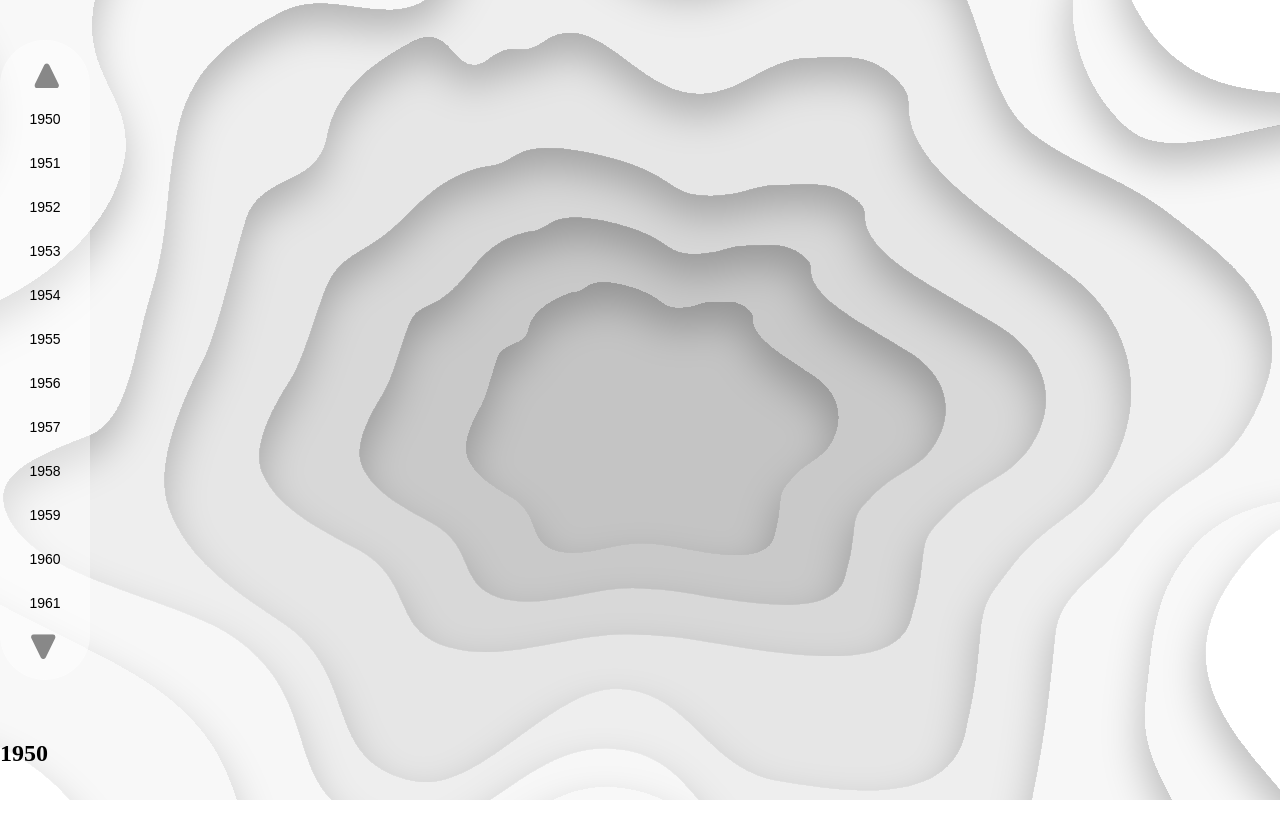
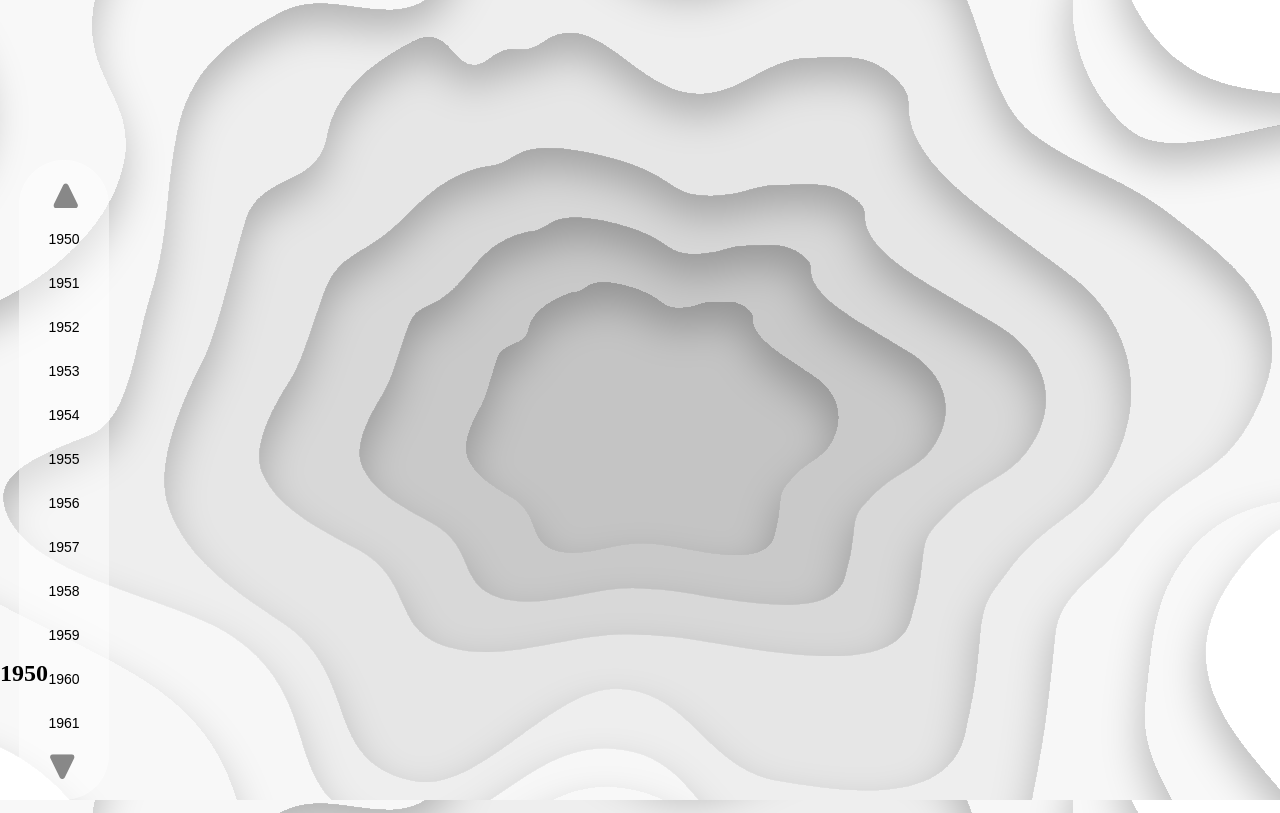
Before and after one commit to dgozen/GRPtimeline, a React (Create React App) app: page / in a window 1280 px wide. Built offline with nearby package versions, Linux system fonts and the light colour scheme; no server answers.

Commit message:
small fixes

```diff
--- a/src/App.module.css
+++ b/src/App.module.css
@@ -1,6 +1,6 @@
 body {
 	background-image: url(./assets/1.svg);
-	background-size: 100%;
+	background-size: cover;
 	background-position: center, center;
 }
 
--- a/src/component/pages/DefaultLayout/DefaultLayout.module.css
+++ b/src/component/pages/DefaultLayout/DefaultLayout.module.css
@@ -1,10 +1,12 @@
 .container {
     display: grid;
-    grid-template-rows: 90vh;
+    grid-template-rows: 150%;
+    grid-template-columns: 10% 90%;
 }
 
 .list {
     align-self: center;
+    justify-self: center;
     background: rgba(255, 255, 255, 0.5);
     border-radius: 45px;
     width: 90px;
```
